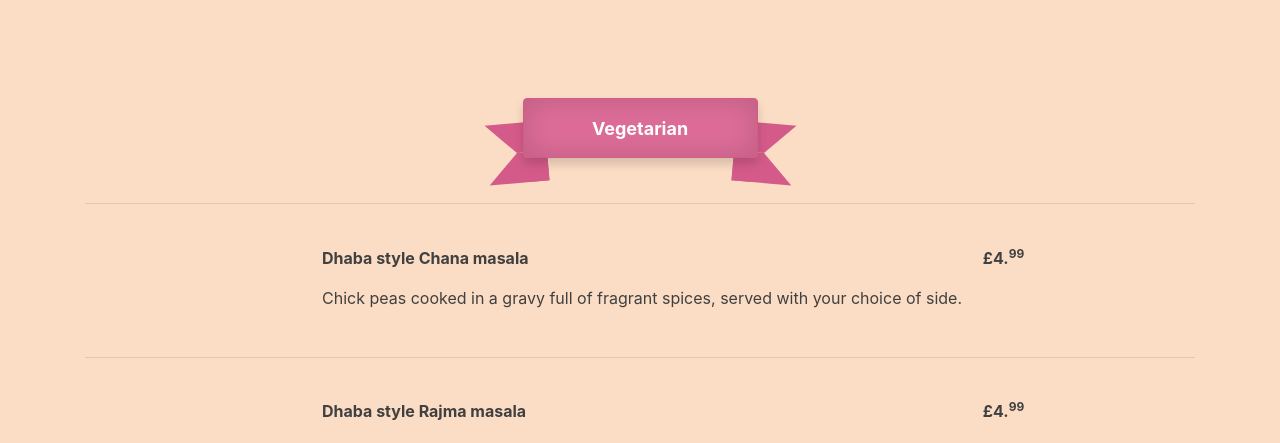
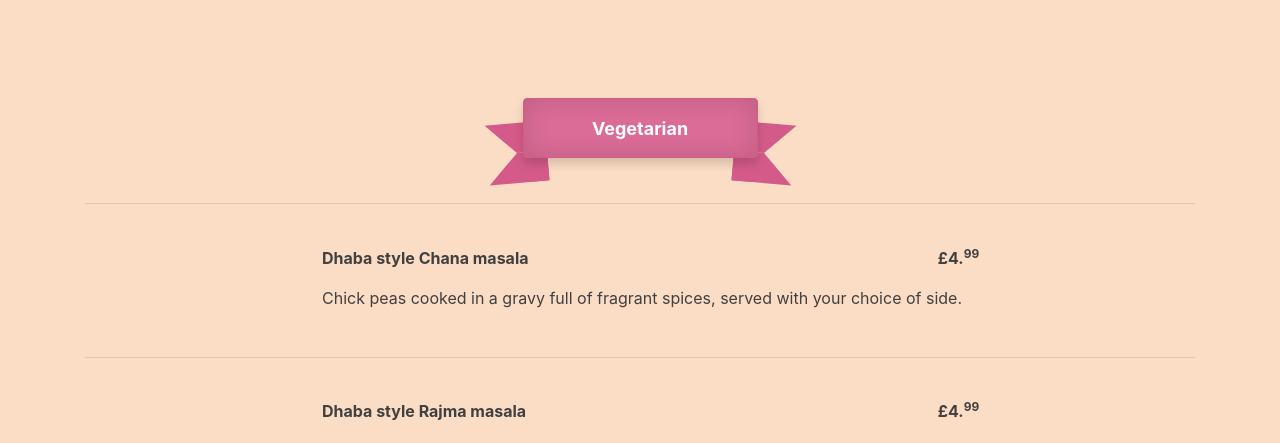
Before and after one commit to SudarshanSuryaprakash/ghar-ka-khana, a plain HTML site: page index.html in a window 1280 px wide. Shown: the part 352-795 px from the top of the page. Drawn offline with nearby package versions, Linux system fonts and the light colour scheme; a script that the page names is missing.

Commit message:
testingg

```diff
--- a/css/main.css
+++ b/css/main.css
@@ -256,8 +256,8 @@ label {
 
 .food-price {
   position: relative;
-  padding-right: 15px;
-  left: 70px;
+  padding-right: 50px;
+  left: 60px;
   /* background: #f0cdb8; */
 }
 
```
